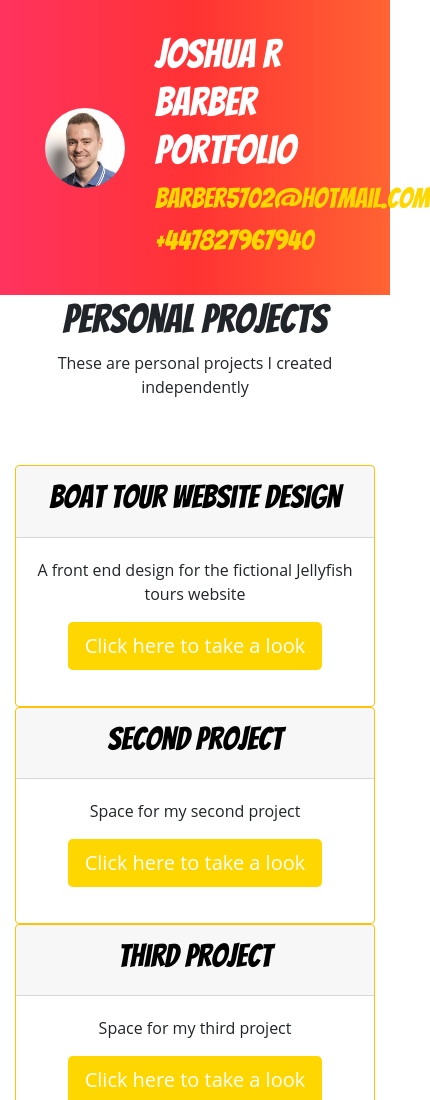
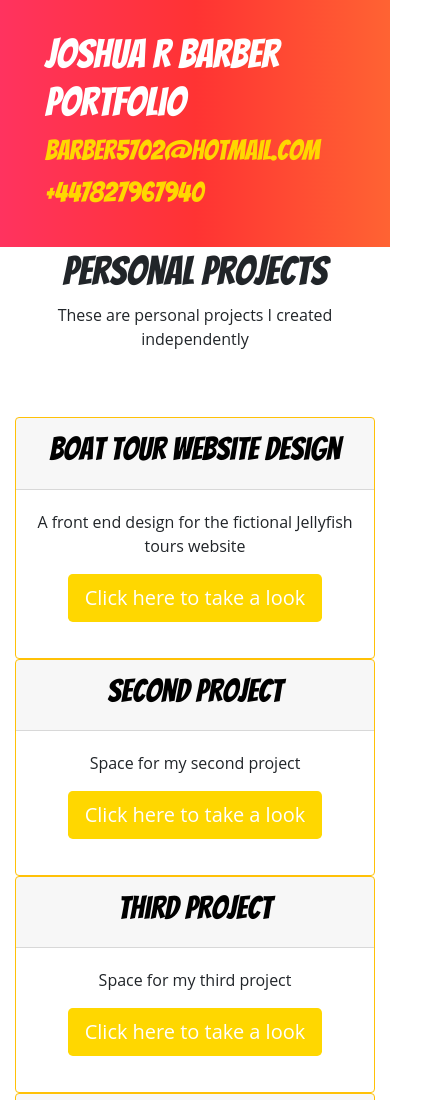
Before and after one commit to JRB1990/JBPortfolio, a website: page index.html in a window 390 px wide. Shown: the top 1100 px of the page, 430 px wide, since content can reach past the window. Drawn offline with nearby package versions, Linux system fonts and the light colour scheme.

Commit message:
Hide logo on xs view

```diff
--- a/index.html
+++ b/index.html
@@ -18,7 +18,7 @@
     <header class="jumbotron jumbotron-fluid">
         <div class="container">
             <div class="row">
-                <div class="col-4 col-sm-2 col-md-1 align-self-center">
+                <div class="col-4 col-sm-2 col-md-1 align-self-center d-none d-sm-block">
                     <img id="siteLogo" src="img/JBicon.png" class="img-fluid" alt="JB Icon" />
                 </div>
                 <div class="col">
```
